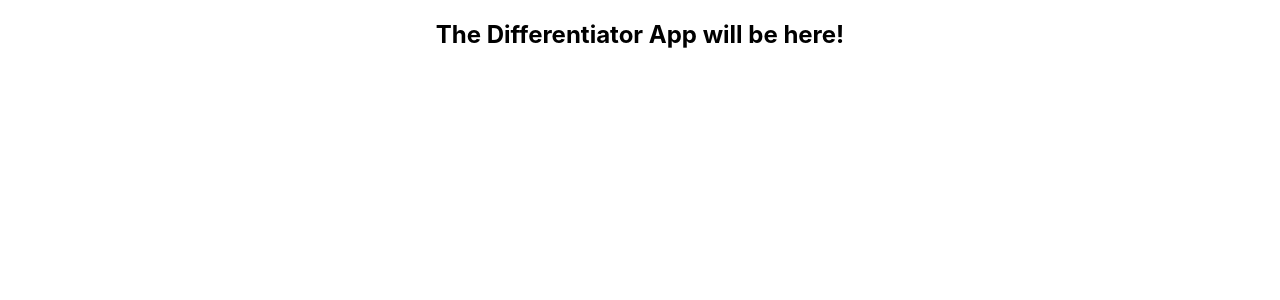
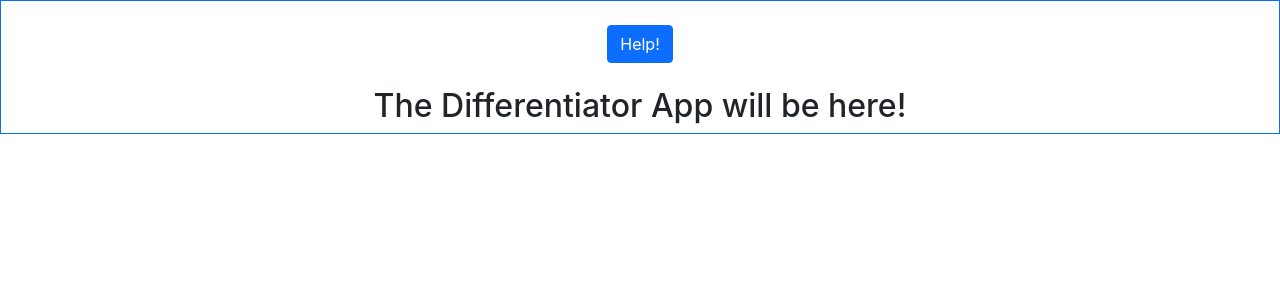
Before and after one commit to keiththarp/daylight-difference, a React (Create React App) app: page /differentiator in a window 1280 px wide. Shown: the top 300 px of the page. Built offline with nearby package versions, Linux system fonts and the light colour scheme.

Commit message:
adding sass

```diff
--- a/package.json
+++ b/package.json
@@ -12,6 +12,7 @@
     "@types/react-dom": "^16.9.8",
     "@types/react-router": "^5.1.8",
     "@types/react-router-dom": "^5.1.6",
+    "bootstrap": "^5.0.0-beta1",
     "dotenv": "^8.2.0",
     "react": "^17.0.1",
     "react-dom": "^17.0.1",
--- a/src/App.tsx
+++ b/src/App.tsx
@@ -4,7 +4,6 @@ import About from './views/About/About';
 import Differentiator from './views/Differentiator/Differentiator'
 import './App.css';
 
-require("dotenv").config();
 
 function App() {
   return (
--- a/src/index.tsx
+++ b/src/index.tsx
@@ -1,8 +1,14 @@
 import React from 'react';
 import ReactDOM from 'react-dom';
+import 'bootstrap/dist/css/bootstrap.min.css';
+import 'bootstrap/dist/js/bootstrap.bundle.min';
 import './index.css';
 import App from './App';
 import reportWebVitals from './reportWebVitals';
+
+
+require("dotenv").config();
+
 
 ReactDOM.render(
   <React.StrictMode>
--- a/src/views/Differentiator/Differentiator.tsx
+++ b/src/views/Differentiator/Differentiator.tsx
@@ -7,7 +7,8 @@ function Differentiator(): JSX.Element {
   return (
 
 
-    <div className="about-screen">
+    <div className="about-screen border border-primary">
+      <button className="btn btn-primary m-4">Help!</button>
 
       <h2 className="view-title">The Differentiator App will be here!</h2>
 
```
Also changed, not shown: src/views/Differentiator/Differentiator.css (deleted), src/views/Differentiator/Differentiator.sass (added), 1 other file (tests, documents, lock files or other folders).
